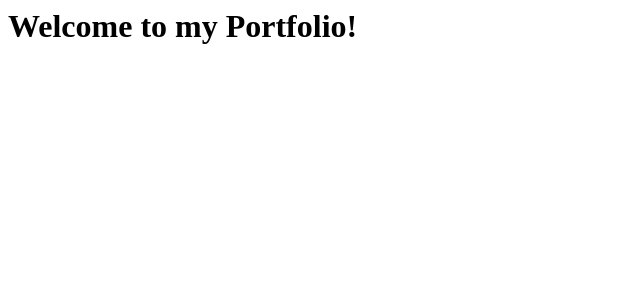
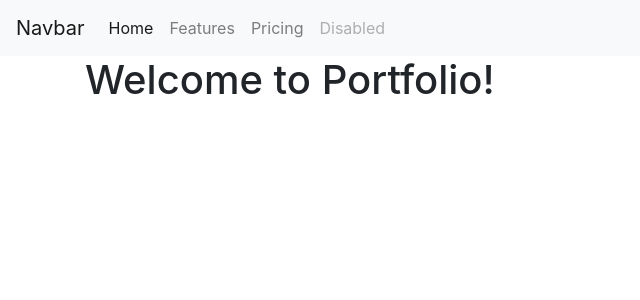
Before and after one commit to ephantuskaranja/portfolio, a Django app: page / in a window 1280 px wide. Shown: the top 300 px of the page, without its empty margins (0-640 px from the left). Run offline with Django 3.2, Linux system fonts and the light colour scheme; some libraries are stand-ins or nearby versions.

Commit message:
add navbar and base.html

```diff
--- a/my_portfolio/settings.py
+++ b/my_portfolio/settings.py
@@ -32,6 +32,7 @@ ALLOWED_HOSTS = []
 
 INSTALLED_APPS = [
     'portfolio',
+    'bootstrap4',
     'django.contrib.admin',
     'django.contrib.auth',
     'django.contrib.contenttypes',
@@ -106,7 +107,7 @@ AUTH_PASSWORD_VALIDATORS = [
 
 LANGUAGE_CODE = 'en-us'
 
-TIME_ZONE = 'UTC'
+TIME_ZONE = 'Africa/Nairobi'
 
 USE_I18N = True
 
--- a/my_portfolio/urls.py
+++ b/my_portfolio/urls.py
@@ -19,5 +19,5 @@ from django.contrib import admin
 
 urlpatterns = [
     url(r'^admin/', admin.site.urls),
-    url(r'', include('portfolio.urls'))
+    url(r'^$', include('portfolio.urls'))
 ]
--- /dev/null
+++ b/portfolio/templates/base.html
@@ -0,0 +1,16 @@
+{% load bootstrap4 %}
+<!DOCTYPE html>
+<html>
+
+<head>
+  <meta charset="utf-8"> {% block styles %} {% bootstrap_css %} {% endblock %}
+
+</head>
+
+<body>
+  {% include 'navbar.html' %} {% block content %} {%endblock%} {% block scripts %}
+  <script src="https://ajax.googleapis.com/ajax/libs/jquery/3.2.1/jquery.min.js"></script>
+  {% bootstrap_javascript %} {% endblock %}
+</body>
+
+</html>
--- a/portfolio/templates/home.html
+++ b/portfolio/templates/home.html
@@ -1 +1,5 @@
-<h1>Welcome to my Portfolio!</h1>
+ {%extends 'base.html'%} {% block content %}
+<div class="container">
+  <h1>Welcome to Portfolio!</h1>
+</div>
+{% endblock %}
--- /dev/null
+++ b/portfolio/templates/navbar.html
@@ -0,0 +1,22 @@
+<nav class="navbar navbar-expand-lg navbar-light bg-light">
+  <a class="navbar-brand" href="#">Navbar</a>
+  <button class="navbar-toggler" type="button" data-toggle="collapse" data-target="#navbarNav" aria-controls="navbarNav" aria-expanded="false" aria-label="Toggle navigation">
+    <span class="navbar-toggler-icon"></span>
+  </button>
+  <div class="collapse navbar-collapse" id="navbarNav">
+    <ul class="navbar-nav">
+      <li class="nav-item active">
+        <a class="nav-link" href="#">Home <span class="sr-only">(current)</span></a>
+      </li>
+      <li class="nav-item">
+        <a class="nav-link" href="#">Features</a>
+      </li>
+      <li class="nav-item">
+        <a class="nav-link" href="#">Pricing</a>
+      </li>
+      <li class="nav-item">
+        <a class="nav-link disabled" href="#">Disabled</a>
+      </li>
+    </ul>
+  </div>
+</nav>
--- a/portfolio/urls.py
+++ b/portfolio/urls.py
@@ -1,5 +1,7 @@
 from .import views
-from django.conf.urls import url
+from django.conf.urls import url, include
+
+
 
 urlpatterns = [
     url(r'^$', views.home, name='home')
```
